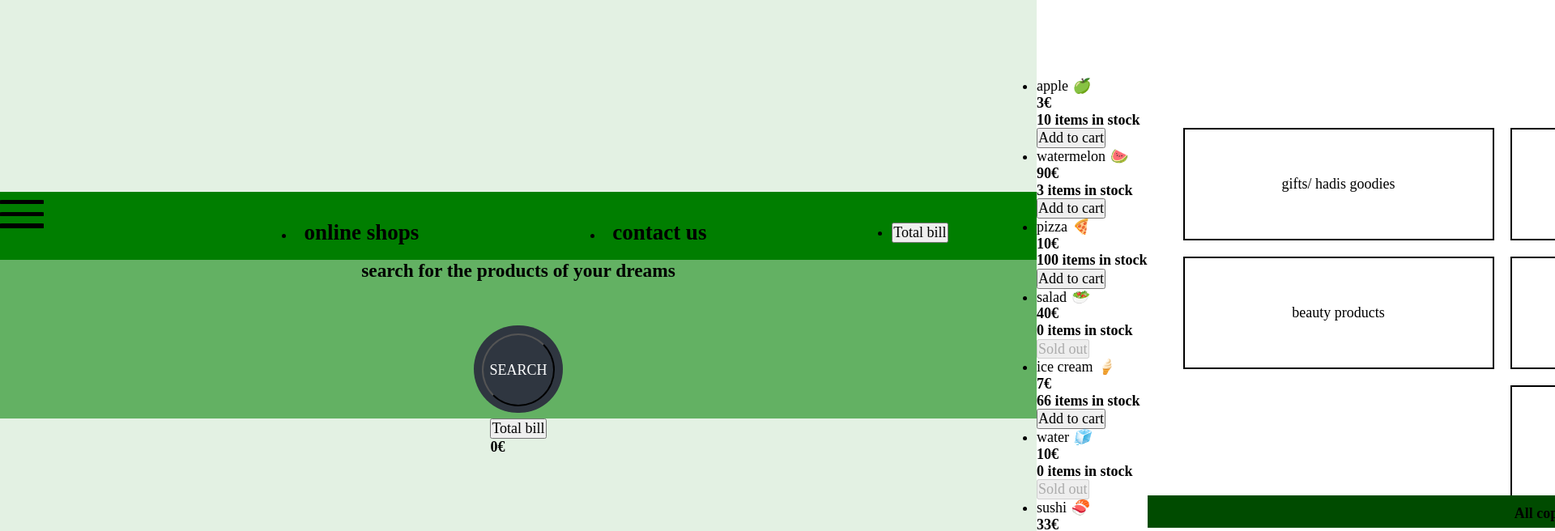
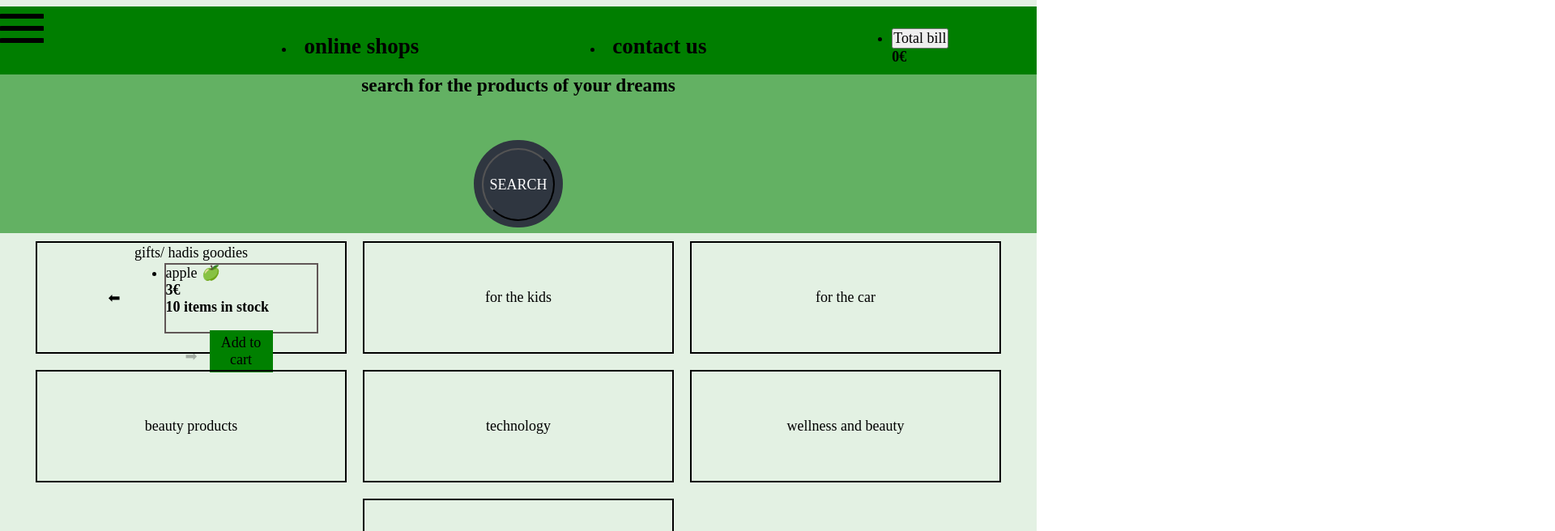
Before and after one commit to AngelosPa/online-shop, a React (Create React App) app: page / in a window 1280 px wide. Shown: the top 656 px of the page at 81% size, 1920 px wide, since content can reach past the window. Built offline with nearby package versions, Linux system fonts and the light colour scheme.

Commit message:
implementing things

```diff
--- a/src/App.js
+++ b/src/App.js
@@ -1,7 +1,7 @@
 import React, { useState } from "react";
 //import Data from "./data.json";
 import { Store, StoreContext } from "./context";
-import Productlist from "./components/innercomponents/Productlist";
+
 import HeroSection from "./components/HeroSection";
 import MainShop from "./components/MainShop";
 import Footer from "./components/Footer";
@@ -12,7 +12,7 @@ const App = () => {
     <StoreContext.Provider value={Store}>
       <div className="body-container">
         <HeroSection />
-        <Productlist />
+
         <MainShop />
         <Footer />
       </div>
--- a/src/components/HeroSection.js
+++ b/src/components/HeroSection.js
@@ -10,7 +10,6 @@ const HeroSection = () => {
   const [filteredData, setFilteredData] = useState([]);
   const [totalBill, setTotalBill] = useState(0);
   const store = useContext(StoreContext);
-  //   const [cart, setCart] = useState([]);
 
   const items = store.data.map((item, i) => (
     <ProductItem key={i} info={item} addToCart={store.addToCart} />
@@ -20,7 +19,7 @@ const HeroSection = () => {
     setUserInput(() => e.target.value);
     lookUp();
   };
-  //for the searchbar
+  //for the searchbar -> RE CREATE IT INSIDE THE CONTEXT FOLDER
   const lookUp = () => {
     const userText = userInput.toLowerCase().trim();
     const userTextLength = userText.length;
@@ -66,6 +65,7 @@ const HeroSection = () => {
               <button onClick={() => setTotalBill(store.bill())}>
                 Total bill
               </button>
+              <h6>{totalBill}€</h6>
             </div>
           </li>
         </ul>
--- a/src/components/MainShop.js
+++ b/src/components/MainShop.js
@@ -1,11 +1,26 @@
-import React from "react";
-import Productlist from "./innercomponents/Productlist";
+import React, { useState, useContext } from "react";
+import { Store } from "../context";
+import ProductList from "./innercomponents/ProductList";
 const MainShop = () => {
+  const [val, setVal] = useState(0);
+
   return (
     <div className="mainmenu">
       <div className="item">
         gifts/ hadis goodies
-        <div className="hadis">{/* <Productlist /> */}</div>
+        <div className="slider">
+          <button
+            onClick={() => setVal(val + 1)}
+            disabled={Store.data.length - 1 == val}
+          >
+            ⬅
+          </button>
+          <ProductList val={val} />
+          <button onClick={() => setVal(val - 1)} disabled={val == 0}>
+            ➡
+          </button>
+          {/* <ProductList /> */}
+        </div>
       </div>
       <div className="item">for the kids</div>
       <div className="item">for the car</div>
--- a/src/components/innercomponents/Productlist.js
+++ b/src/components/innercomponents/ProductList.js
@@ -1,23 +1,19 @@
 import React, { useState, useContext } from "react";
 import ProductItem from "../innercomponents/Productitem";
 import { StoreContext } from "../../context";
-const ProductList = () => {
+const ProductList = (props) => {
   const store = useContext(StoreContext);
-  //   const [cart, setCart] = useState([]);
+
   const [totalBill, setTotalBill] = useState(0);
 
   const items = store.data.map((item, i) => (
     <ProductItem key={i} info={item} addToCart={store.addToCart} />
   ));
-  // store.print("Hadi");
+
   return (
-    <React.Fragment>
-      <div>
-        <button onClick={() => setTotalBill(store.bill())}>Total bill</button>
-        <h6>{totalBill}€</h6>
-      </div>
-      <ul>{items}</ul>
-    </React.Fragment>
+    <div className="carusel">
+      <ul>{items[props.val]}</ul>
+    </div>
   );
 };
 export default ProductList;
--- a/src/components/innercomponents/Productitem.js
+++ b/src/components/innercomponents/Productitem.js
@@ -9,9 +9,9 @@ const ProductItem = ({ info, addToCart }) => {
       <h5>{price}€</h5>
       <h6>{inventory} items in stock</h6>
       <button
+        className="cardbutton"
         disabled={inventory === 0}
         onClick={() => {
-          console.log(info);
           addToCart(info);
         }}
       >
--- a/src/scss/layouts/__layouts-dir.scss
+++ b/src/scss/layouts/__layouts-dir.scss
@@ -63,11 +63,25 @@ body {
     @include flexthing;
     width: 100vw;
     height: 58vh;
-    .hadis {
+    .carusel {
+      @include flexthing;
+      border: 2px rgb(97, 87, 87) solid;
+      width: 50%;
+      height: 80%;
+    }
+    .slider {
+      @include flexthing;
+      button:nth-last-child(n) {
+        margin: 1rem 3rem 1rem 3rem;
+        background-color: transparent;
+        border: none;
+      }
       width: 100%;
       height: 80%;
-      border: 2px red dashed;
-      display: none;
+    }
+    .cardbutton {
+      background-color: green !important;
+      padding: 0.3rem;
     }
     .item {
       @include flexthing;
```
